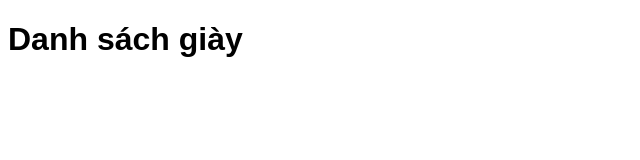
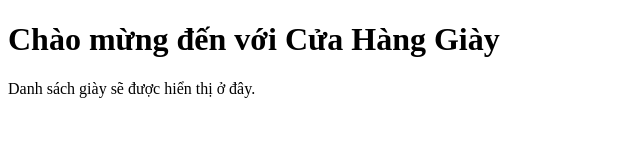
Before and after one commit to huyk22204/giay, a plain HTML site: page frontend/index.html in a window 1280 px wide. Shown: the whole page, without its empty margins (0-640 px from the left). Drawn offline with Linux system fonts and the light colour scheme; no server answers.

Commit message:
Update index.html

```diff
--- a/frontend/index.html
+++ b/frontend/index.html
@@ -1,15 +1,12 @@
 <!DOCTYPE html>
-<html lang="en">
+<html lang="vi">
 <head>
     <meta charset="UTF-8">
     <meta name="viewport" content="width=device-width, initial-scale=1.0">
-    <title>Shoe Store</title>
-    <link rel="stylesheet" href="public/styles.css">
+    <title>Cửa Hàng Giày</title>
 </head>
 <body>
-    <h1>Danh sách giày</h1>
-    <div id="shoe-list"></div>
-
-    <script src="src/main.js"></script>
+    <h1>Chào mừng đến với Cửa Hàng Giày</h1>
+    <p>Danh sách giày sẽ được hiển thị ở đây.</p>
 </body>
 </html>
```
